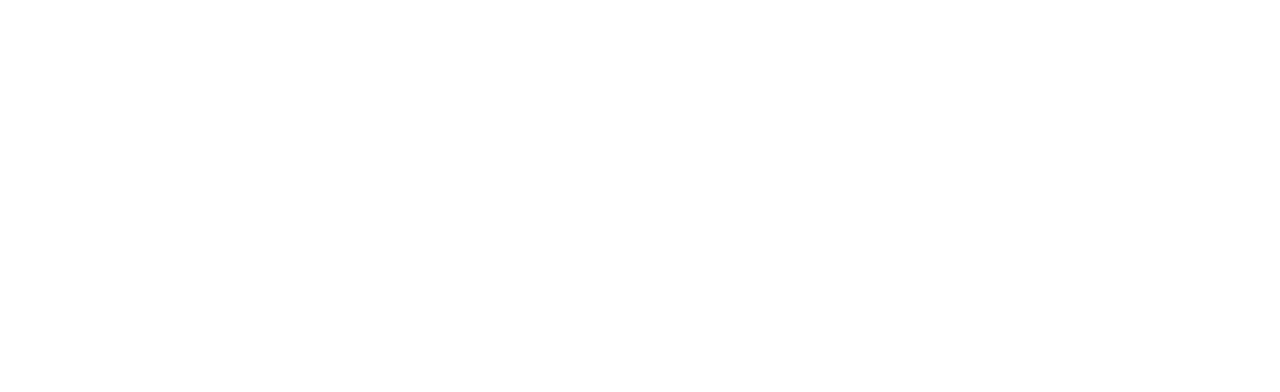
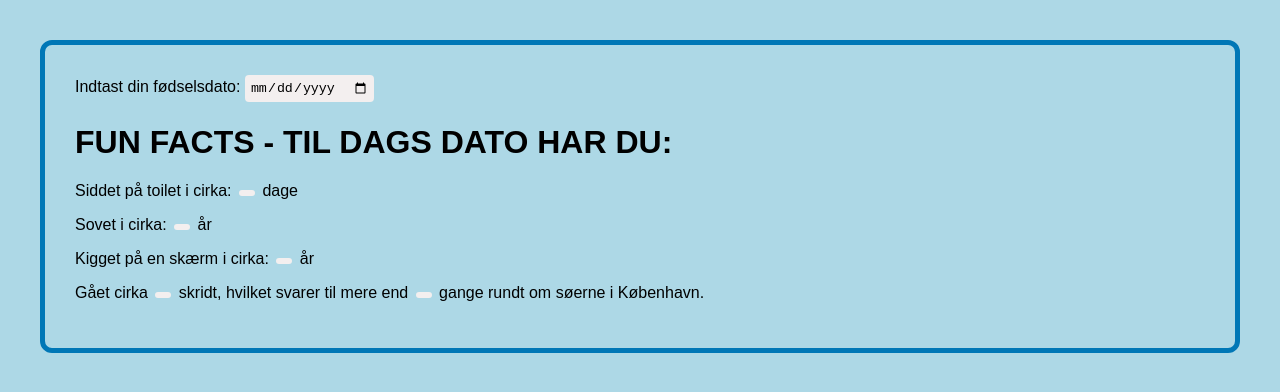
Before and after one commit to MetteMunch/ASSIGNMENT_HTMLserver, a website: page public/index.html in a window 1280 px wide. Drawn offline with Linux system fonts and the light colour scheme.

Commit message:
Finished HTML woth script and calculation and added simple css

```diff
--- a/app.js
+++ b/app.js
@@ -1,8 +1,12 @@
 const express = require("express");
 const app = express();
 
+// Sørger for at alle filer fra mappen "public" indlæses, både css og html
+app.use(express.static("public"));
+
+
 app.get("/", (req, res) => {
-  res.send({ data: "hej med dig er der hul igennem" });
+  res.sendFile(__dirname + "/public/index.html");
 });
 
 const PORT = 8080;
--- a/public/index.html
+++ b/public/index.html
@@ -1,9 +1,72 @@
 <!doctype html>
-<html lang="en">
+<html lang="da">
   <head>
     <meta charset="UTF-8" />
     <meta name="viewport" content="width=device-width, initial-scale=1.0" />
-    <title>If You Are Average</title>
+    <title>Fun Facts</title>
+    <link rel="stylesheet" href="./style.css" />
   </head>
-  <body></body>
+  <body>
+    <div class="container">
+    <header>
+      <label for="birthdate">Indtast din fødselsdato: </label>
+      <input type="date" id="birthdate" />
+    </header>
+
+    <h1>FUN FACTS - TIL DAGS DATO HAR DU:</h1>
+
+    <p>
+      Siddet på toilet i cirka:
+      <span class="result" id="toiletDays"></span> dage
+    </p>
+
+    <p>
+      Sovet i cirka:
+      <span class="result" id="sleepYears"></span> år
+    </p>
+
+    <p>
+      Kigget på en skærm i cirka:
+      <span class="result" id="screenYears"></span> år
+    </p>
+
+    <p>
+      Gået cirka
+      <span class="result" id="steps"></span> skridt, hvilket svarer til mere end
+      <span class="result" id="lakes"></span> gange rundt om søerne i København.
+    </p>
+
+    <script>
+      document.getElementById("birthdate").addEventListener("input", () => {
+        const birthdate = new Date(document.getElementById("birthdate").value);
+        const now = new Date();
+        if (isNaN(birthdate)) return;
+
+        const ageMs = now - birthdate;
+        const ageMin = ageMs / 1000;
+        const ageDays = ageMin / (60 * 60 * 24);
+        const ageYears = ageDays / 365.25; //approx
+
+
+        const toiletDays = Math.round(ageDays * 0.010416);  // calculation based on avg 15 minutes a day
+        console.log("her beregnes hvor mange dage man har siddet på et toilet", toiletDays);
+
+        const sleepYears = Math.round(ageYears * 0.29166); // calculation based on avg 7 hours a day
+
+        const screenYears = Math.round((ageYears - 8) * 0.3125); // calculation based on avg 7.5 hours a day from the 8th year
+
+        const steps = Math.round(ageDays * 6500); // calculation based on avg 6500 steps a day and avg 1390 steps per km
+
+        const lakes = Math.round(steps / 8826.5); // one trip around the lakes ~ 6.35 km * 1390 steps
+
+        // content to fields
+        document.getElementById("toiletDays").textContent = toiletDays.toLocaleString();
+        document.getElementById("sleepYears").textContent = sleepYears.toLocaleString();
+        document.getElementById("screenYears").textContent = screenYears.toLocaleString();
+        document.getElementById("steps").textContent = steps.toLocaleString();
+        document.getElementById("lakes").textContent = lakes.toLocaleString();
+      });
+    </script>
+    </div>
+  </body>
 </html>
--- /dev/null
+++ b/public/style.css
@@ -0,0 +1,25 @@
+body {
+  font-family: Arial, sans-serif;
+  margin: 40px;
+  background-color:lightblue
+}
+.container {
+  border: 5px solid #0077b6; /* flot blå kant */
+  border-radius: 12px;
+  padding: 30px;
+}
+
+input[type="date"] {
+  background-color: rgb(243, 239, 239);
+  padding: 5px;
+  border: none;
+  border-radius: 4px;
+}
+
+.result {
+  display: inline-block;
+  background-color: rgb(243, 239, 239);
+  padding: 3px 8px;
+  margin: 0 3px;
+  border-radius: 4px;
+}
```
